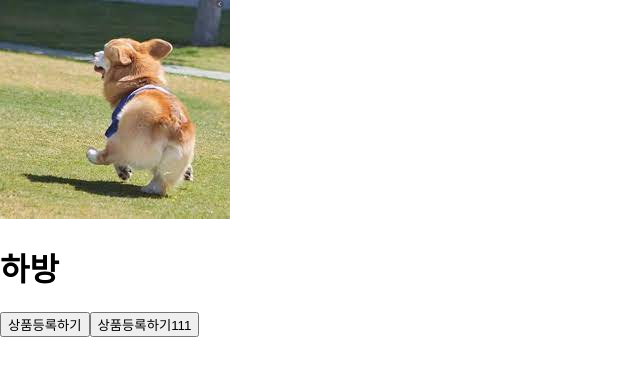
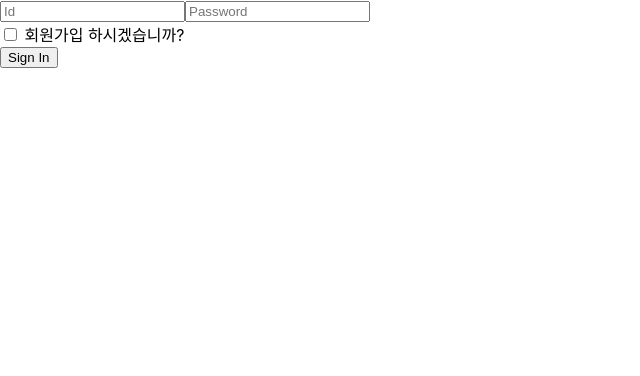
Before and after one commit to SeongHoonPak/SchoolProject, a React (Create React App) app in the folder client/: page / in a window 1280 px wide. Shown: the top 376 px of the page, without its empty margins (0-640 px from the left). Built offline with nearby package versions, Linux system fonts and the light colour scheme; no server answers.

Commit message:
Edit login, U can enter together login cookie required

```diff
--- a/client/src/App.jsx
+++ b/client/src/App.jsx
@@ -3,44 +3,21 @@
 import Header from "./components/header/header";
 import Home from "./components/home/home";
 import ProductAdd from "./components/product/productadd";
-import { AuthProvider } from "./context/AuthContext";
+import { useAuth } from "./context/AuthContext";
 
-function App({ FileInput, productService, authService, authErrorEventBus }) {
-  const [Auth, setAuth] = useState({});
-  const onAuth = text => {
-    setAuth(text);
-  };
-  const user = Auth && Auth.user;
-  const logout = Auth && Auth.logout;
-  console.log("로그아웃", logout);
-
+function App({ FileInput, productService }) {
+  const { user, logout } = useAuth();
   return (
     <>
       {console.log("aacc", user)}
-      <Header
-        username={user && user.username}
-        onLogout={logout}
-        onAuth={onAuth}
-      />
+      <Header username={user && user.username} onLogout={logout} />
       <Route exact path="/">
         <Home />
       </Route>
-
       <Route exact path="/productadd">
-        <AuthProvider
-          authService={authService}
-          authErrorEventBus={authErrorEventBus}
-          FileInput={FileInput}
-        >
-          <ProductAdd
-            FileInput={FileInput}
-            onAuth={onAuth}
-            productService={productService}
-          />
-        </AuthProvider>
+        <ProductAdd FileInput={FileInput} productService={productService} />
       </Route>
     </>
   );
 }
-
 export default App;
--- a/client/src/components/header/header.jsx
+++ b/client/src/components/header/header.jsx
@@ -1,16 +1,9 @@
 import React, { memo } from "react";
 import { useHistory } from "react-router";
 
-const Header = memo(({ username, onLogout, onAuth }) => {
+const Header = memo(({ username, onLogout }) => {
   const history = useHistory();
-  console.log("asdsad", onLogout);
-  const onLogout1 = () => {
-    if (window.confirm("정말 로그아웃 할거야?")) {
-      onLogout();
-      onAuth();
-      history.push("/");
-    }
-  };
+
   return (
     <header className="header">
       <div className="logo">
@@ -20,7 +13,7 @@
       </div>
       {username && (
         <nav className="menu">
-          <button className="menu-item" onClick={onLogout1}>
+          <button className="menu-item" onClick={onLogout}>
             Logout
           </button>
         </nav>
--- a/client/src/components/home/home.jsx
+++ b/client/src/components/home/home.jsx
@@ -7,9 +7,6 @@
       <Link to="/productadd">
         <button>상품등록하기</button>
       </Link>
-      <Link to="/productadd1">
-        <button>상품등록하기111</button>
-      </Link>
     </>
   );
 });
--- a/client/src/components/product/productadd.jsx
+++ b/client/src/components/product/productadd.jsx
@@ -2,7 +2,7 @@
 import { useHistory } from "react-router";
 import { useAuth } from "../../context/AuthContext";
 
-const ProductAdd = ({ FileInput, productService, onAuth }) => {
+const ProductAdd = ({ FileInput, productService }) => {
   // const refresh = () => {
   //   window.location.replace("/");
   // };
@@ -39,7 +39,6 @@
   //   erroralert();
   // }, [error]);
 
-  onAuth(useAuth());
   const onChange = event => {
     const {
       target: { name, value },
--- a/client/src/index.js
+++ b/client/src/index.js
@@ -25,9 +25,15 @@
 ReactDOM.render(
   <React.StrictMode>
     <BrowserRouter>
+    <AuthProvider
+          authService={authService}
+          authErrorEventBus={authErrorEventBus}
+          FileInput={FileInput}
+        >
+      <App productService = {productService}
+      FileInput = {FileInput}/>
 
-      <App productService = {productService} authService={authService}
-      authErrorEventBus={authErrorEventBus} FileInput = {FileInput}/>
+      </AuthProvider>
     </BrowserRouter>
   </React.StrictMode>,
   document.getElementById('root')
--- a/client/src/network/http.js
+++ b/client/src/network/http.js
@@ -24,7 +24,7 @@
 
       if (res.status > 299 || res.status < 200) {
         const message =
-          data && data.message ? data.message : 'Something went wrong! 🤪';
+          data && data.message ? data.message : '뭔가 잘못됐어';
         const error = new Error(message);
         if(res.status === 401) {
             this.authErrorEventBus.notify(error);
--- a/client/src/pages/Login.jsx
+++ b/client/src/pages/Login.jsx
@@ -108,7 +108,7 @@
             onChange={onChange}
             checked={signup}
           />
-          <label htmlFor="signup"> Create a new account?</label>
+          <label htmlFor="signup"> 회원가입 하시겠습니까?</label>
         </div>
         <button className="form-btn auth-form-btn" type="submit">
           {signup ? "Sign Up" : "Sign In"}
--- a/client/src/service/product.js
+++ b/client/src/service/product.js
@@ -5,27 +5,26 @@
 
     async getProducts(username) {
       const query = username ? `?username=${username}` : '';
-      return this.http.fetch(`/Products${query}`, {
+      return this.http.fetch(`/products${query}`, {
         method: 'GET',
       });
     }
 
     async postProduct(productname, price, description, producturl) {
-      return this.http.fetch(`/Products`, {
+      return this.http.fetch(`/products`, {
         method: 'POST',
-
         body: JSON.stringify({productname, price, description, producturl}),
       });
     }
 
     async deleteProduct(ProductId) {
-      return this.http.fetch(`/Products/${ProductId}`, {
+      return this.http.fetch(`/products/${ProductId}`, {
         method: 'DELETE',
       });
     }
 
     async updateProduct(ProductId, product) {
-      return this.http.fetch(`/Products/${ProductId}`, {
+      return this.http.fetch(`/products/${ProductId}`, {
         method: 'PUT',
         body: JSON.stringify({ product }),
       });
```
Also changed, not shown: client/src/components/cart/cart.jsx (added, +7 -0 lines), client/src/service/auth.js (line endings or trailing spaces), 1 other file (tests, documents, lock files or other folders).
